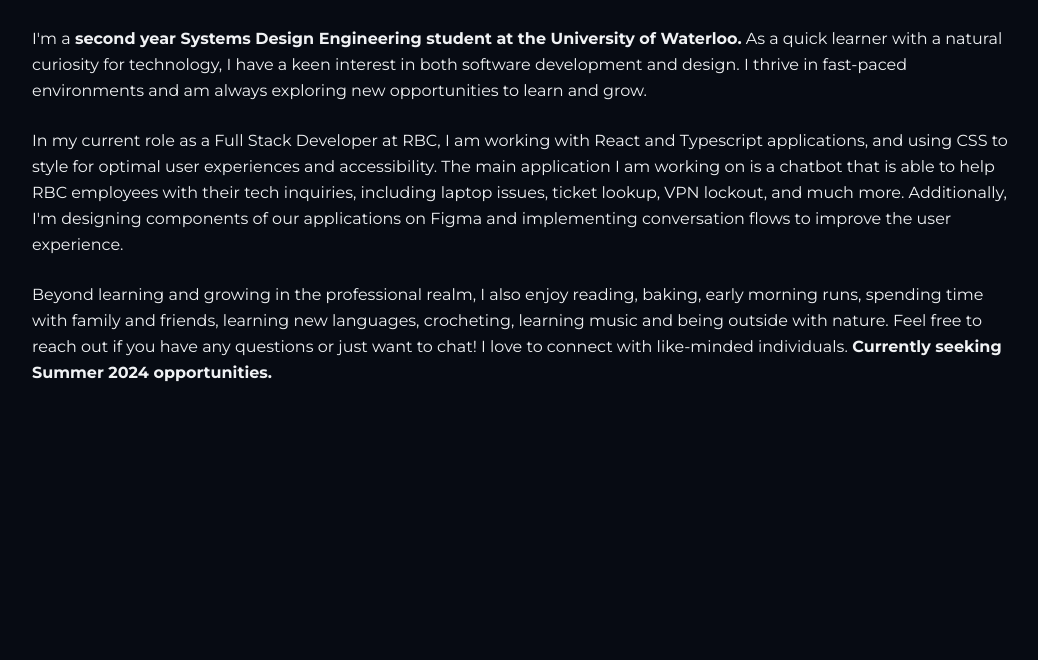
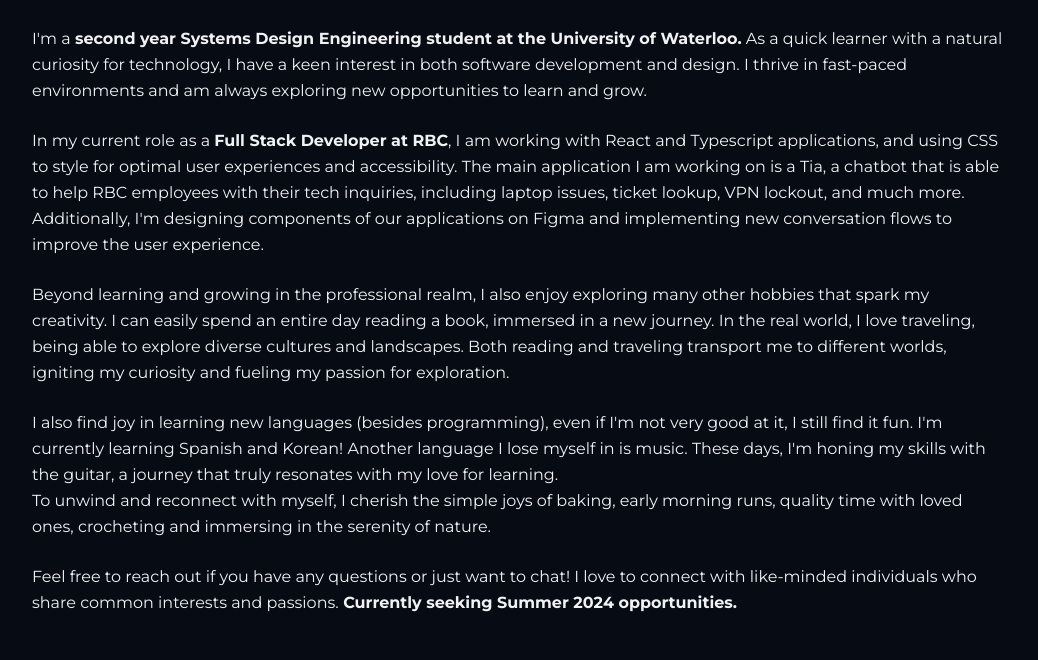
Before and after one commit to billie-zhang/portfolio-page, a React (Create React App) app: page / in a window 1280 px wide. Shown: the part 2680-3340 px from the top of the page, without its empty margins (120-1158 px from the left). Built offline with nearby package versions, Linux system fonts and the light colour scheme; a web font is replaced by a local one.

Commit message:
update about me

```diff
--- a/src/components/About.jsx
+++ b/src/components/About.jsx
@@ -10,7 +10,7 @@
   return (
     <div
       name="about"
-      className="w-full h-[1100px] sm:h-[900px] md:h-full lg:h-[700px] pt-[110px] bg-almost-black text-light-grey"
+      className="w-full h-full pt-[110px] bg-almost-black text-light-grey"
     >
       <div className="max-w-screen-lg p-6 mx-auto flex flex-col justify-center w-full h-auto">
         <div className="pb-8" data-aos="fade-up">
@@ -35,24 +35,48 @@
         <br />
 
         <p className="text-l leading-relaxed" data-aos="fade-up">
-          In my current role as a Full Stack Developer at RBC, I am working with
-          React and Typescript applications, and using CSS to style for optimal
-          user experiences and accessibility. The main application I am working
-          on is a chatbot that is able to help RBC employees with their tech
-          inquiries, including laptop issues, ticket lookup, VPN lockout, and
-          much more. Additionally, I'm designing components of our applications
-          on Figma and implementing conversation flows to improve the user
-          experience.
+          In my current role as a <b>Full Stack Developer at RBC</b>, I am
+          working with React and Typescript applications, and using CSS to style
+          for optimal user experiences and accessibility. The main application I
+          am working on is a Tia, a chatbot that is able to help RBC employees
+          with their tech inquiries, including laptop issues, ticket lookup, VPN
+          lockout, and much more. Additionally, I'm designing components of our
+          applications on Figma and implementing new conversation flows to
+          improve the user experience.
         </p>
 
         <br />
 
         <p className="text-l leading-relaxed" data-aos="fade-up">
           Beyond learning and growing in the professional realm, I also enjoy
-          reading, baking, early morning runs, spending time with family and
-          friends, learning new languages, crocheting, learning music and being
-          outside with nature. Feel free to reach out if you have any questions
-          or just want to chat! I love to connect with like-minded individuals.
+          exploring many other hobbies that spark my creativity. I can easily
+          spend an entire day reading a book, immersed in a new journey. In the
+          real world, I love traveling, being able to explore diverse cultures
+          and landscapes. Both reading and traveling transport me to different
+          worlds, igniting my curiosity and fueling my passion for exploration.
+        </p>
+
+        <br />
+        {/* insert photo gallery  */}
+
+        <p className="text-l leading-relaxed" data-aos="fade-up">
+          I also find joy in learning new languages (besides programming), even
+          if I'm not very good at it, I still find it fun. I'm currently
+          learning Spanish and Korean! Another language I lose myself in is
+          music. These days, I'm honing my skills with the guitar, a journey
+          that truly resonates with my love for learning.
+          <br />
+          To unwind and reconnect with myself, I cherish the simple joys of
+          baking, early morning runs, quality time with loved ones, crocheting
+          and immersing in the serenity of nature.
+        </p>
+
+        <br />
+
+        <p className="text-l leading-relaxed" data-aos="fade-up">
+          Feel free to reach out if you have any questions or just want to chat!
+          I love to connect with like-minded individuals who share common
+          interests and passions.
           <b> Currently seeking Summer 2024 opportunities.</b>
         </p>
       </div>
```
